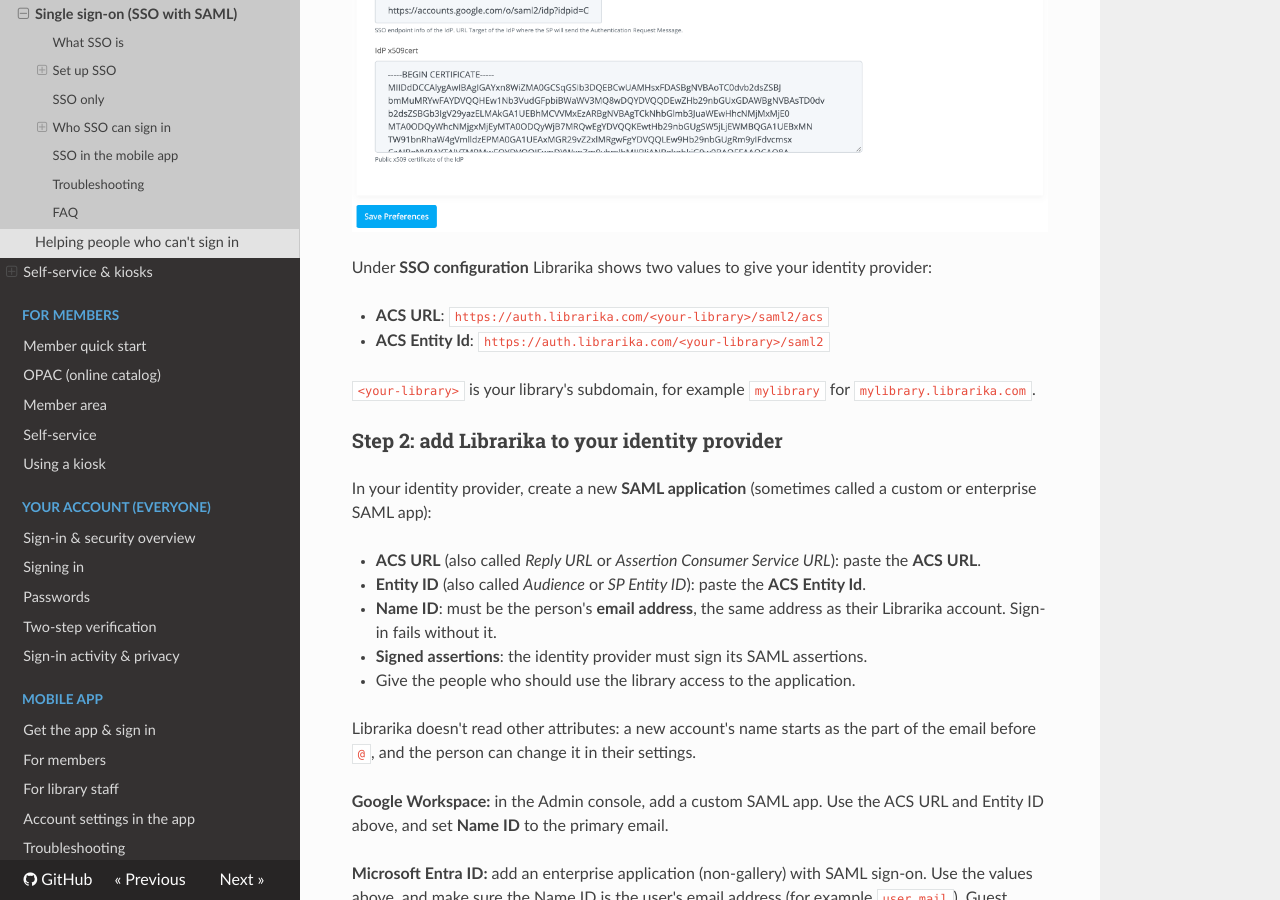
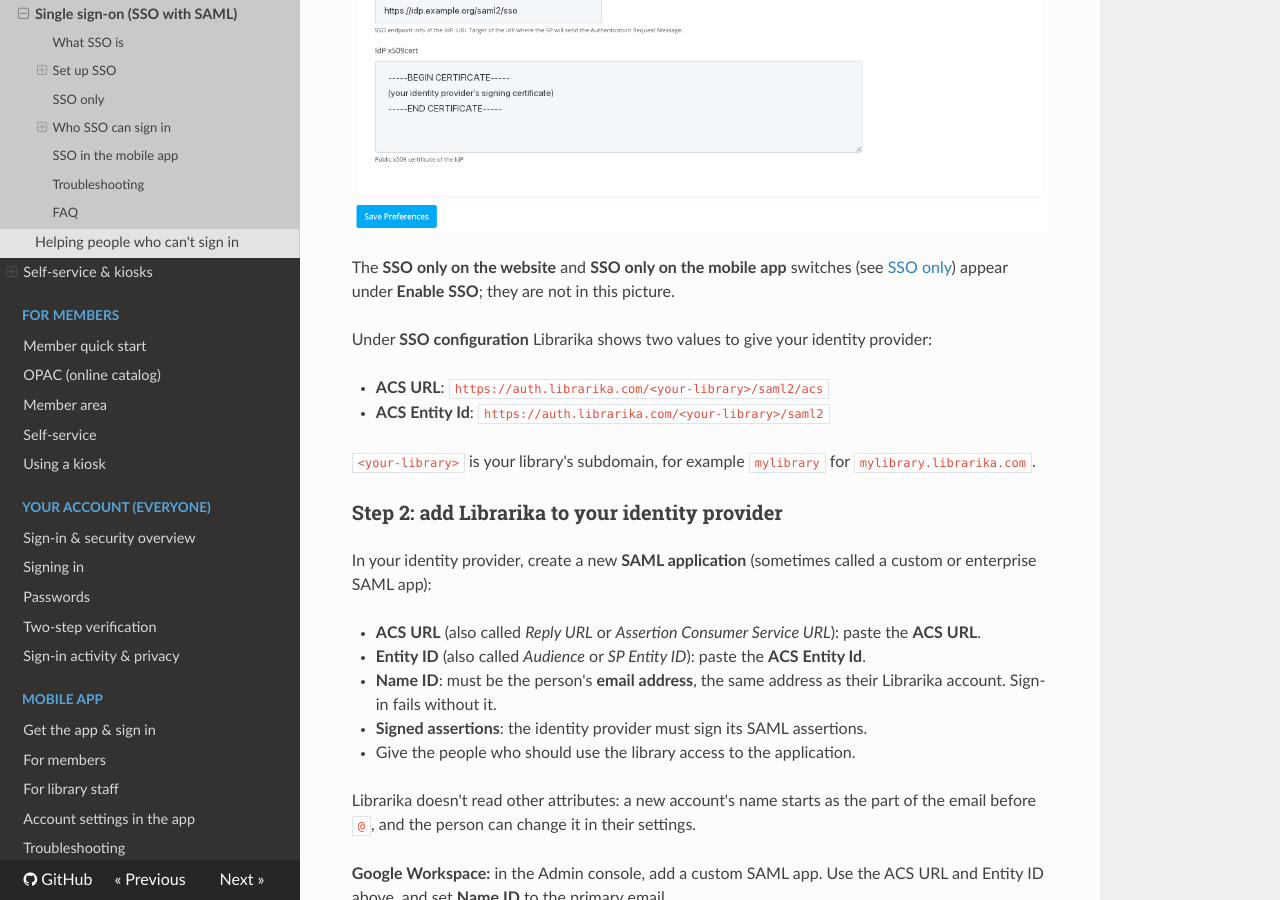
Before and after one commit to Librarika/manual, an MkDocs documentation site: the page built from docs/sso-saml.md, in a window 1280 px wide and 900 px high, scrolled down 1395 px. Built offline with MkDocs 1.6.1, drawn with Linux system fonts in a browser that asks for light colours; nearby versions of some CDN libraries.

Commit message:
SSO tab screenshot: sample addresses and certificate instead of a real identity provider's

```diff
--- a/docs/sso-saml.md
+++ b/docs/sso-saml.md
@@ -24,7 +24,9 @@
 
 In the sidebar, go to **Manage** > **Preferences** and open the `SSO` tab. Switch on **Enable SSO** (*"Member will be able to login using SAML2."*). The rest of the SSO settings appear.
 
-![The SSO tab in Preferences](img/library-preference-sso.png)
+![The SSO tab in Preferences, with sample values](img/library-preference-sso.png)
+
+The **SSO only on the website** and **SSO only on the mobile app** switches (see [SSO only](#sso-only)) appear under **Enable SSO**; they are not in this picture.
 
 Under **SSO configuration** Librarika shows two values to give your identity provider:
 
```
Also changed, not shown: docs/img/library-preference-sso.png.
